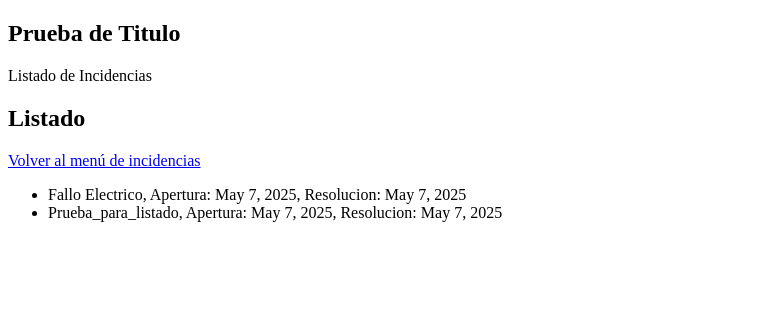
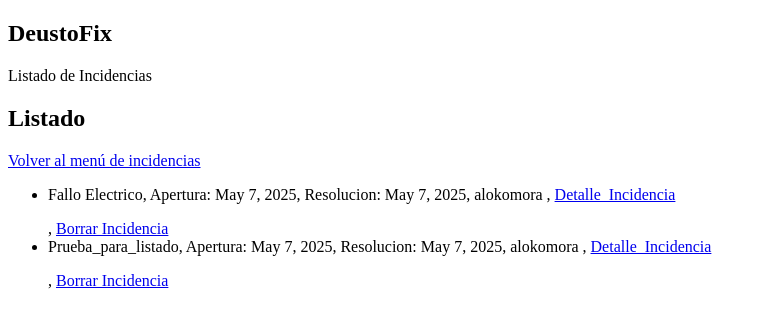
Before and after one commit to michaelhindle/IW-grupo4-E2, a Django app: page /list_incidencia/ in a window 1280 px wide. Shown: the top 328 px of the page, without its empty margins (0-766 px from the left). Run offline with Django 5.2, Linux system fonts and the light colour scheme; data comes from the database, SQL or seed files in the repository.

Commit message:
actualizacion

```diff
--- a/DeustoFixapp/urls.py
+++ b/DeustoFixapp/urls.py
@@ -6,7 +6,7 @@ from .views import (MenuPrincipalView, IncidenciaMenuView, IncidenciaListView, I
 urlpatterns = [
     # menu principal.
 
-    path('', MenuPrincipalView.as_view, name='menu_principal'),
+    path('menu/', MenuPrincipalView.as_view(), name='menu_principal'),
 
     # urls de incidencia.
 
@@ -15,7 +15,7 @@ urlpatterns = [
     path('create_incidencia/', IncidenciaCreateView.as_view(), name='create_incidencia'),
     path('update_incidencia/<int:pk>', IncidenciaUpdateView.as_view(), name='update_incidencia'),
     path('delete_incidencia/<int:pk>', IncidenciaDeleteView.as_view(), name='delete_incidencia'),
-    path('incidencia/<int:pk>', IncidenciaDetailView.as_view(), name='incidencia_detail'),
+    path('incidencia_detail/<int:pk>', IncidenciaDetailView.as_view(), name='incidencia_detail'),
 
     # urls de Instalacion
 
--- a/templates/DeustoFixappIncidencia/detail_incidencia.html
+++ b/templates/DeustoFixappIncidencia/incidencia_detail.html
@@ -9,6 +9,5 @@
     <p><strong>Estado:</strong> {{ incidencia.get_estado_display }}</p>
     <p><strong>Fecha de apertura:</strong> {{ incidencia.fecha_apertura }}</p>
     <p><strong>Fecha de resolución:</strong> {% if incidencia.fecha_resolucion %}{{ incidencia.fecha_resolucion }}{% else %}No resuelta{% endif %}</p>
-
     <a href="{% url 'list_incidencia' %}">Volver al listado de incidencias</a>
 {% endblock %}
--- a/templates/DeustoFixappIncidencia/list_incidencia.html
+++ b/templates/DeustoFixappIncidencia/list_incidencia.html
@@ -7,7 +7,7 @@
     {% for incidencia in object_list %}
     <li>
 
-        {{incidencia.titulo}}, Apertura: {{ incidencia.fecha_apertura}}, Resolucion:  {{incidencia.fecha_resolucion}}
+        {{incidencia.titulo}}, Apertura: {{ incidencia.fecha_apertura}}, Resolucion:  {{incidencia.fecha_resolucion}}, {{incidencia.empleado_aginado}} , <a href="{% url 'incidencia_detail' incidencia.pk %}">Detalle_Incidencia</a></p>, <a href="{% url 'delete_incidencia' incidencia.pk %}">Borrar Incidencia</a>
 
     </li>
     {% empty %}
--- a/templates/base.html
+++ b/templates/base.html
@@ -8,7 +8,7 @@
 <body>
     <header>
         <h2>
-            Prueba de Titulo
+           DeustoFix
         </h2>
     </header>
     <div id = content>
```
Also changed, not shown: templates/menu_principal.html (added, +31 -0 lines).
